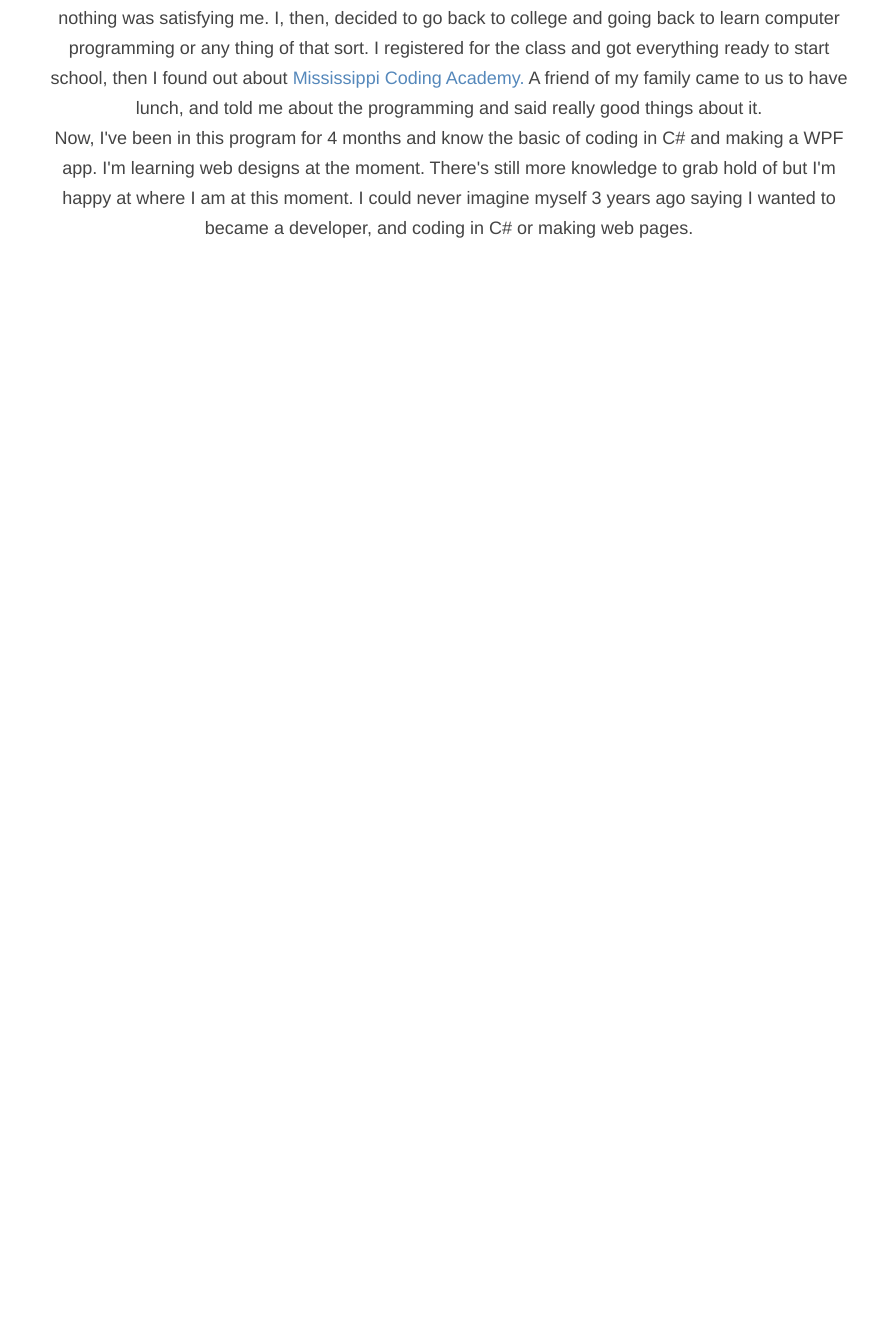
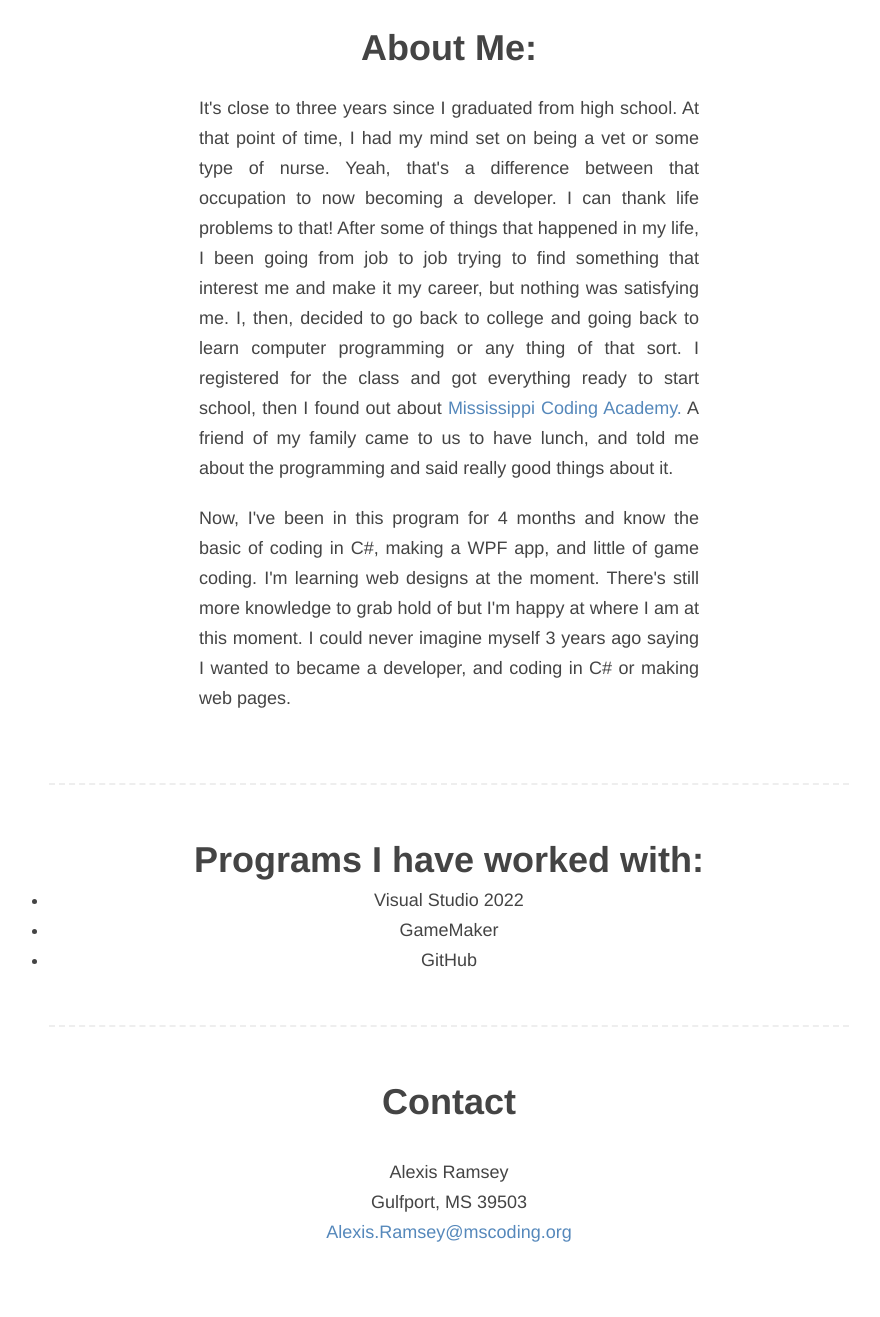
Before and after one commit to Alexis-Ramsey/Alexis-Ramsey.github.io, a plain HTML site: page index.html in a window 1280 px wide. Shown: the part 1741-3058 px from the top of the page, without its empty margins (191-1071 px from the left). Before the commit the page ends 2034 px from the top, so only its background shows below. Drawn offline with Linux system fonts and the light colour scheme.

Commit message:
Added list of programs I worked and contact info

```diff
--- a/index.html
+++ b/index.html
@@ -24,7 +24,7 @@
                 <li>
                     <img src="images/TicTacToe.jpg" alt="Tic-Tac-Toe images" width="300px"/>
                     <div>
-                        <h2><a href= "C:\Users\MCA\source\repos\Tic Tac Toe Project/">Tic-Tac-Toe Project</a></h2>
+                        <h2><a href= "https://github.com/Alexis-Ramsey/TicTacToe/">Tic-Tac-Toe Project</a></h2>
                         <p>A fun two player tic-tac-toe game made in c#!</p>
                         <ul class="list">
                             <li>Visual Studio 2022, C#</li>
@@ -35,7 +35,7 @@
                 <li>
                     <img src="images/basketball awards.jpg" alt="Basketball award images" width="300px"/>
                     <div>
-                        <h2><a href= "C:\Users\MCA\source\repos\Basketball Sorting/">NBA Project</a></h2>
+                        <h2><a href= "https://github.com/Alexis-Ramsey/basketballawards/">NBA Project</a></h2>
                         <p>An basketball award with a WPF app. </p>
                         <ul class="list">
                             <li>Visual Studio 2022, WPF</li>
@@ -46,10 +46,21 @@
                 <li>
                     <img src="images/guessing.jpg" alt="Question mark image" width="200px"/>
                     <div>
-                        <h2><a href= "C:\Users\MCA\source\repos\OutGuess/">OutGuess Project</a></h2>
+                        <h2><a href= "https://github.com/Alexis-Ramsey/OutGuess/">OutGuess Project</a></h2>
                         <p>A one player guessing number game made in c#!</p>
                         <ul class="list">
                             <li>Visual Studio 2022, C#</li>
+                        </ul>
+                    </div>
+                </li>
+
+                <li>
+                    <img src="images/GameMaker.jpg" alt="GameMaker Logo" width="200px"/>
+                    <div>
+                        <h2><a href="https://github.com/Alexis-Ramsey/GrannyFoodFight/">Granny Food Fight</a></h2>
+                        <p> A two player game, where two grannies are throwing food at each other to win the game.</p>
+                        <ul class="list">
+                            <li>GameMaker</li>
                         </ul>
                     </div>
                 </li>
@@ -67,12 +78,33 @@
                    A friend of my family came to us to have lunch, and told me about the programming and said really good things about it.
                 </p>
 
-                <p>Now, I've been in this program for 4 months and know the basic of coding in C# and making a WPF app. I'm learning web designs at the moment.
+                <p>Now, I've been in this program for 4 months and know the basic of coding in C#, making a WPF app, and little of game coding. I'm learning web designs at the moment.
                    There's still more knowledge to grab hold of but I'm happy at where I am at this moment. I could never imagine myself 3 years ago saying I wanted to became a developer, and coding
                    in C# or making web pages.
                 </p>
             </div>
         </section>
 
+        <section>
+            <h1>Programs I have worked with:</h1>
+            <div>
+                <ul>
+                    <li>Visual Studio 2022</li>
+                    <li>GameMaker</li>
+                    <li>GitHub</li>
+                </ul>
+            </div>
+        </section>
+
+        <section>
+            <h1>Contact</h1>
+
+            <address>
+                Alexis Ramsey
+                Gulfport, MS 39503
+                <a href="mailto:Alexis.Ramsey@mscoding.org/">Alexis.Ramsey@mscoding.org</a>
+            </address>
+        </section>
+
     </body>
 </html>
--- a/styles.css
+++ b/styles.css
@@ -4,6 +4,7 @@
     padding: 0;
     border: 0;
     font-size: inherit;
+    font-style: inherit;
     font-weight: inherit;
     font-family: inherit;
     text-decoration: inherit;
@@ -44,7 +45,10 @@ section{
     max-width: 800px;
     margin:0 auto;
 }
-
+address{
+    white-space: pre-line;
+    margin-bottom: 20px;
+}
 .hero{
     /* vh means viewport height, meaning the window you looking at the page */
     height: 100vh;
@@ -102,3 +106,12 @@ flex-direction: row-reverse;
 text-align: right;
 border-right-width: 0px;
 }
+.prose{
+    text-align: justify;
+    max-width: 500px;
+    margin: 0 auto;
+}
+.prose p,
+.prose ul{
+    margin: 20px 0;
+}
```
Also changed, not shown: images/GameMaker.jpg (added).
